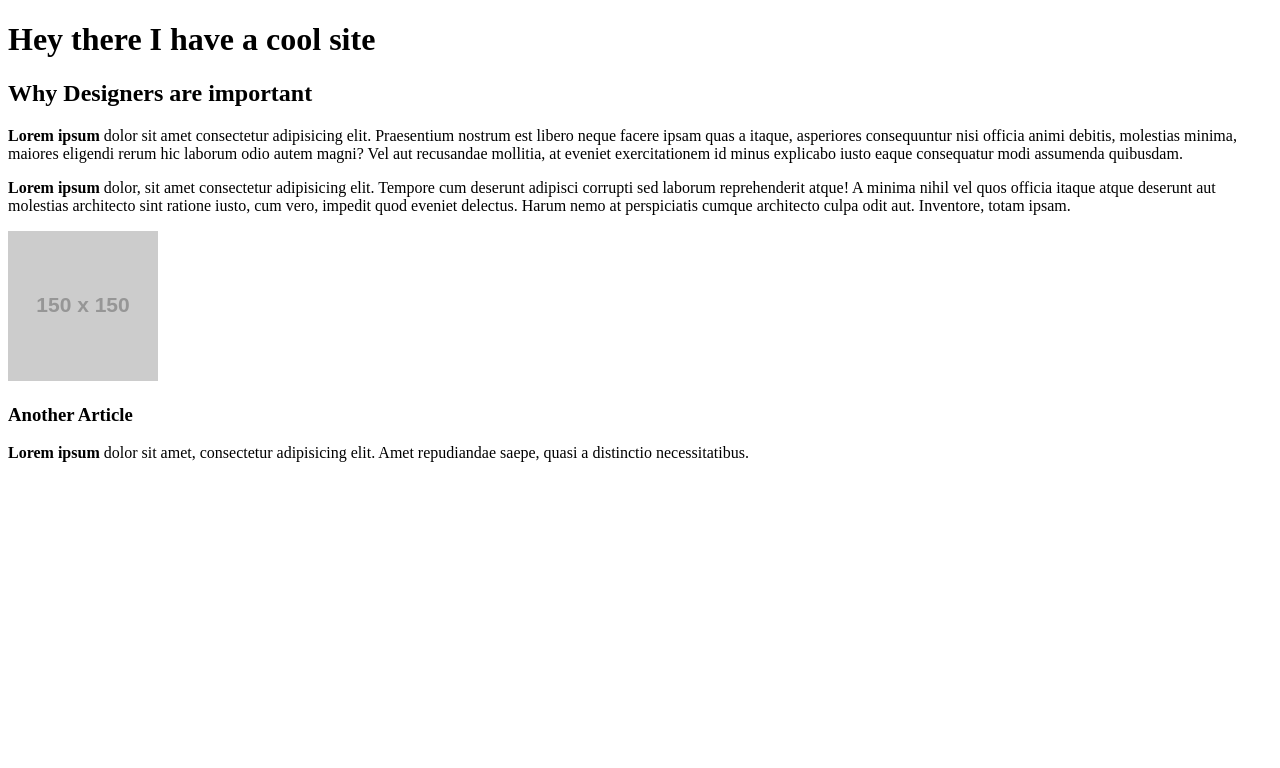
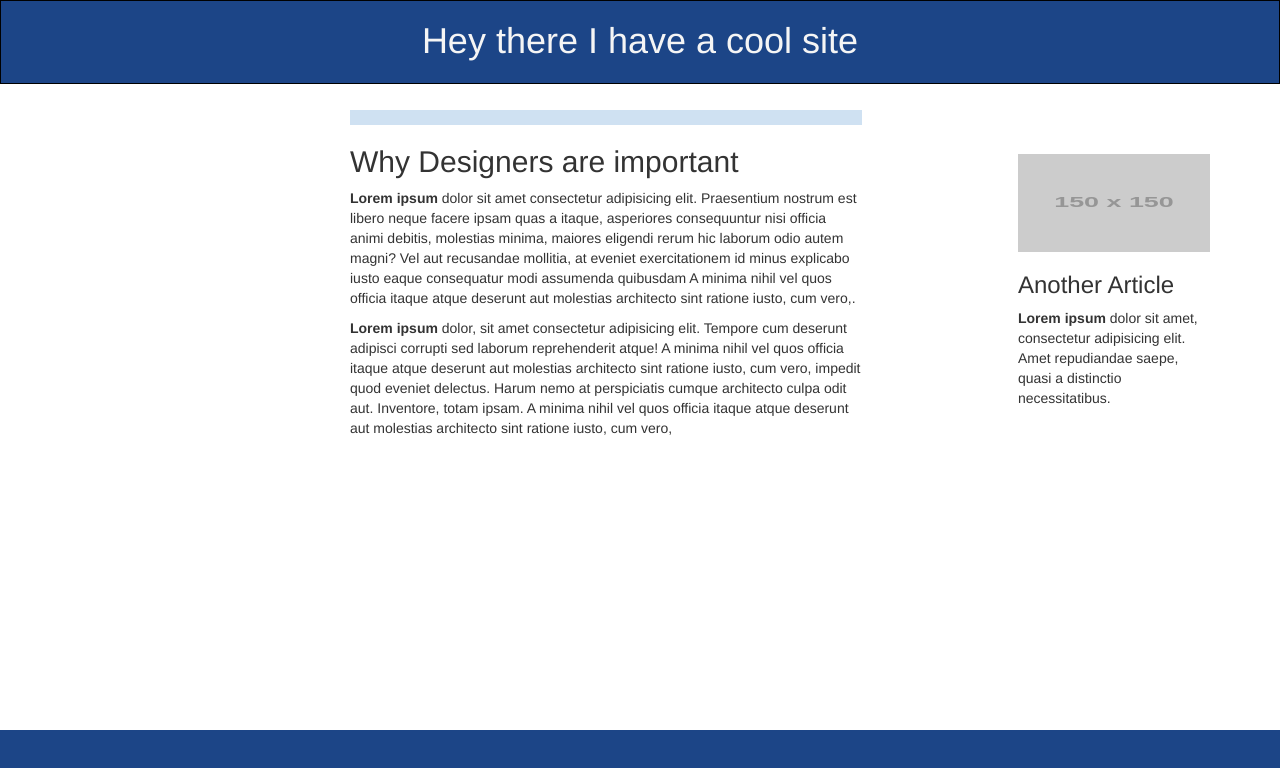
Before and after one commit to guitargulley/html-practice, a plain HTML site: page index.html in a window 1280 px wide. Drawn offline with nearby package versions, Linux system fonts and the light colour scheme; placeholder pictures from the web are drawn by us.

Commit message:
added css

```diff
--- /dev/null
+++ b/assets/style.css
@@ -0,0 +1,50 @@
+header{
+    background:rgba(28, 69, 135, 1);
+    color:whitesmoke;
+    height: 6em;
+    text-align: center;
+    border:1px solid black;
+}
+h1{
+    text-align:center;
+    padding-bottom:2em;
+}
+.content{
+    display:inline-block;
+    margin-bottom:15em;
+}
+.content-title{
+    margin-top:5%;
+    border-top:15px solid rgba(207, 225, 242, 1);
+}
+.main-content{
+    width:40%;
+    float:left;
+    margin-left:25em;
+
+
+}
+.sidebar{
+
+    margin-top:5em;
+    text-align:left;
+
+    float:right;
+    width:15%;
+    margin-right:5em;
+
+}
+img{
+    margin-right:2em;
+    width:100%;
+    height:7em;
+}
+/* BOX MODEL */
+footer{
+    background:rgba(28, 69, 135, 1);
+    position:absolute;
+    bottom: 0;
+    width: 100%;
+    height: 5em;
+
+    }
--- a/index.html
+++ b/index.html
@@ -6,6 +6,9 @@
     <meta name="viewport" content="width=device-width, initial-scale=1.0">
     <meta http-equiv="X-UA-Compatible" content="ie=edge">
     <title>Document</title>
+    <link rel="stylesheet" href="assets/style.css">
+    <link rel="stylesheet" href="https://maxcdn.bootstrapcdn.com/bootstrap/3.3.7/css/bootstrap.min.css">
+    <link rel="stylesheet" href="https://maxcdn.bootstrapcdn.com/font-awesome/4.7.0/css/font-awesome.min.css">
 </head>
 
 <body>
@@ -14,7 +17,7 @@
     </header>
     <div class="content">
         <div class="main-content">
-            <div class="title">
+            <div class="content-title">
                 <h2>Why Designers are important</h2>
             </div>
             <div class="paragraphs">
@@ -23,18 +26,20 @@
                         <strong>Lorem ipsum</strong> dolor sit amet consectetur adipisicing elit. Praesentium nostrum est libero
                         neque facere ipsam quas a itaque, asperiores consequuntur nisi officia animi debitis, molestias minima,
                         maiores eligendi rerum hic laborum odio autem magni? Vel aut recusandae mollitia, at eveniet exercitationem
-                        id minus explicabo iusto eaque consequatur modi assumenda quibusdam.</p>
+                        id minus explicabo iusto eaque consequatur modi assumenda quibusdam A minima nihil vel quos officia itaque atque deserunt aut
+                        molestias architecto sint ratione iusto, cum vero,.</p>
                 </div>
                 <div class="paragraph">
                     <p>
                         <strong>Lorem ipsum</strong> dolor, sit amet consectetur adipisicing elit. Tempore cum deserunt adipisci
                         corrupti sed laborum reprehenderit atque! A minima nihil vel quos officia itaque atque deserunt aut
                         molestias architecto sint ratione iusto, cum vero, impedit quod eveniet delectus. Harum nemo at perspiciatis
-                        cumque architecto culpa odit aut. Inventore, totam ipsam.</p>
+                        cumque architecto culpa odit aut. Inventore, totam ipsam. A minima nihil vel quos officia itaque atque deserunt aut
+                        molestias architecto sint ratione iusto, cum vero,</p>
                 </div>
             </div>
         </div>
-    </div>
+
         <div class="sidebar">
             <div class="related-article-image">
                 <img src="//placehold.it/150x150" alt="">
@@ -50,6 +55,7 @@
             </div>
 
         </div>
+    </div>
     <footer>
 
     </footer>
```
Lines whose indentation alone changed are shown as unchanged.
